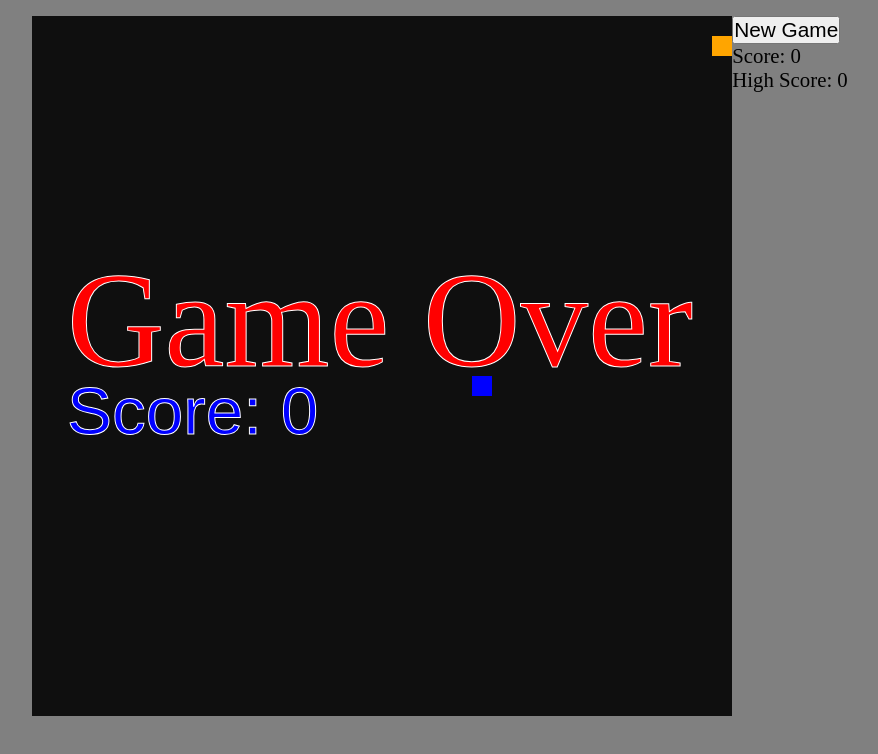
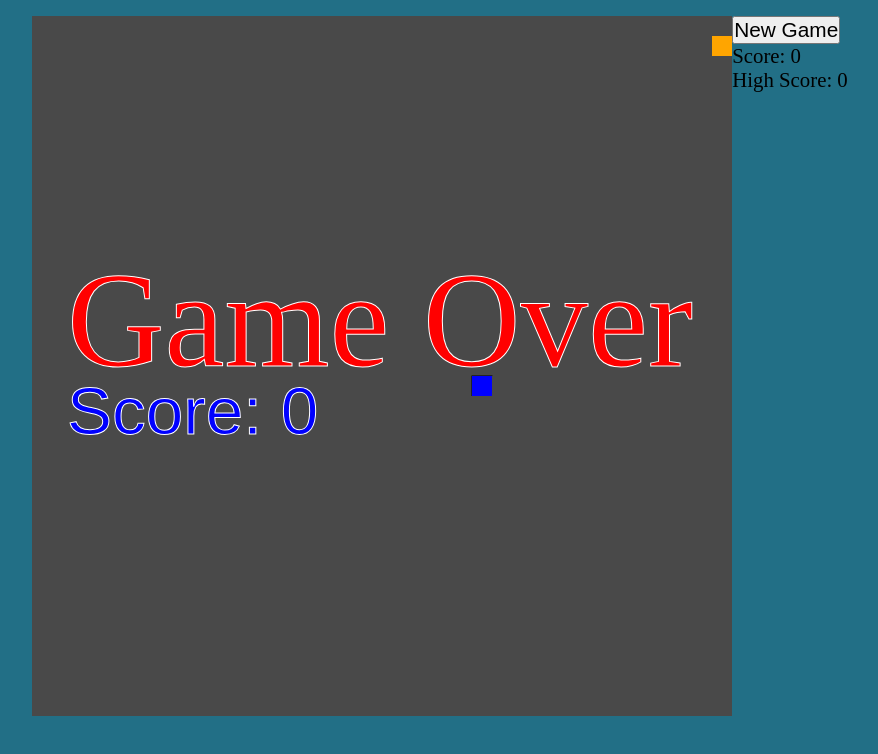
Before and after one commit to hunterandersen/SnakeForKat, a website with bundled scripts: page index.html in a window 1280 px wide. Shown: the whole page, without its empty margins (208-1086 px from the left). Built offline with nearby package versions, Linux system fonts and the light colour scheme.

Commit message:
Changed color scheme. Not sure it's better but it's something. Also changed new fruit animation to cycle through colors

```diff
--- a/Classes/ParticleEffect.js
+++ b/Classes/ParticleEffect.js
@@ -9,18 +9,14 @@ class ParticleEffect{
         this.context = drawingContext;
         this.animationLength = 0;
         this.animationCount = 0;
-        switch(this.effectType){
-            case 'circleShrinking':
-                this.radius = 40;
-                this.radiusSpeed = -10;
+        if (this.effectType == 'circleShrinking'){
+                this.radius = this.context.canvas.width*.05;
                 this.animationLength = 10;
-                break;
-            case 'boxticks':
-                this.animationLength = 5;
+                this.radiusSpeed = -1*(this.radius/this.animationLength)-1;
+        } else if (this.effectType == 'boxticks'){
+                this.animationLength = 16;
                 this.width = width;
-            case 'snaketrail':
-                this.animationLength = 10;
-
+                this.hslValues = [0, 100, 50];
         }
     }
     update(){
@@ -31,8 +27,8 @@ class ParticleEffect{
                 if(this.radius < 0){
                     this.radius = 0;
                 }
-            } else if (this.effectType == 'boxticks'){
-                //This doesn't really "animate" so to say. Nothing changes it just hovers statically
+            } else if (this.effectType == 'boxticks' && this.animationCount%2==0){
+                this.hslValues[0] += 40;
             }
         }else{
             return false;
@@ -48,14 +44,12 @@ class ParticleEffect{
             this.context.stroke();
             this.context.closePath();
         }else if (this.effectType == 'boxticks'){
-            this.context.strokeStyle = 'white';
+            this.context.strokeStyle = `hsl(${this.hslValues[0]}, ${this.hslValues[1]}%, ${this.hslValues[2]}%)`;
             this.context.beginPath();
             this.context.lineWidth = 1.5;
             for(let i = 0; i <= 1; i+=.5){
                 for (let j = 0; j <= 1; j+=.5){
                     //the starting x - .5 gets the ending x
-                    /* this.context.moveTo(this.x + (this.width * i), this.y + (this.width * j));
-                    this.context.lineTo(this.x + (this.width * i) + (this.width * (i-.5)), this.y + (this.width * j) + (this.width * (j-.5))); */
                     this.context.moveTo(this.x + (this.width * i), this.y + (this.width * j));
                     this.context.lineTo(this.x + (this.width * i) + (this.width * (i-.5)), this.y + (this.width * j) + (this.width * (j-.5)));
                 }
--- a/Classes/Square.js
+++ b/Classes/Square.js
@@ -25,17 +25,35 @@ class Square{
 
     drawSelf(){
         switch(this.#occupant){
-            case 'head' : this.#context.fillStyle = 'orange';
+            case 'head' :
+                this.#context.fillStyle = 'orange';
+                this.#context.fillRect(this.#xPos, this.#yPos, this.#width, this.#width);
                 break;
-            case 'tail' : this.#context.fillStyle = 'green';
+            case 'tail' :
+                this.#context.fillStyle = 'green';
+                this.#context.fillRect(this.#xPos, this.#yPos, this.#width, this.#width);
                 break;
-            case 'fruit' : this.#context.fillStyle = this.#fruitColor;
+            case 'fruit' :
+                this.#context.strokeStyle = 'black';
+                this.#context.strokeWidth = 1.5;
+                this.#context.strokeRect(this.#xPos, this.#yPos, this.#width, this.#width);
+                this.#context.strokeWidth = 1;
+                this.#context.fillStyle = this.#fruitColor;
+                this.#context.fillRect(this.#xPos, this.#yPos, this.#width, this.#width);
                 break;
-            case 'wall' : this.#context.fillStyle = 'red';
+            case 'wall' :
+                this.#context.strokeStyle = 'black';
+                this.#context.strokeWidth = 2;
+                this.#context.strokeRect(this.#xPos, this.#yPos, this.#width, this.#width);
+                this.#context.strokeWidth = 1;
+                this.#context.fillStyle = 'red';
+                this.#context.fillRect(this.#xPos, this.#yPos, this.#width, this.#width);
                 break;
-            default: this.#context.fillStyle = 'rgb(15, 15, 15)';
+            default:
+                this.#context.fillStyle = 'rgb(73, 73, 73)';
+                this.#context.fillRect(this.#xPos, this.#yPos, this.#width, this.#width);
         }
-        this.#context.fillRect(this.#xPos, this.#yPos, this.#width, this.#width);
+
 
 
         //Uncomment to have the squares draw their grids and which position they are in the squaresList array
@@ -49,9 +67,8 @@ class Square{
     }
 
     drawAnimation(){
-
         if(this.#particleEffects && this.#particleEffects.length > 0){
-            this.#particleEffects = this.#particleEffects.filter((effect, index)=>{
+            this.#particleEffects = this.#particleEffects.filter( effect => {
                 if(effect.update()){
                     effect.draw();
                     return true;
@@ -62,8 +79,6 @@ class Square{
         }else{
             this.#isAnimating = false;
         }
-
-
     }
 
     isAnimating(){
--- a/index.js
+++ b/index.js
@@ -69,7 +69,7 @@ function init() {
     scoreLabel.textContent = `Score: ${scoreCount}`;
 
     snakeList = [new SnakeInfo(gridRowLength+1, 'head')];
-    snakeList.forEach( (snake)=>{
+    snakeList.forEach( snake =>{
         squaresList[snake.getIndex()].setOccupant(snake.getOccupant());
     });
 
@@ -90,6 +90,7 @@ function update(){
         }
     }
     if (!isGameOver){
+        console.log(1000/speed);
         requestAnimationFrame(update);
     }
 }
--- a/style.css
+++ b/style.css
@@ -1,12 +1,13 @@
 *{
     margin:0;
     padding:0;
+    overflow: hidden;
 }
 
 .pageBackground{
     width: 100vw;
     height: 100vh;
-    background-color: gray;
+    background-color: rgb(34, 111, 134);
 }
 
 .scoreLabel{
@@ -34,6 +35,6 @@
 #canvas1 {
     margin-top: 2vh;
     margin-left: 1rem;
-    background-color: rgb(15, 15, 15);
+    background-color: rgb(73, 73, 73);
 
 }
```
